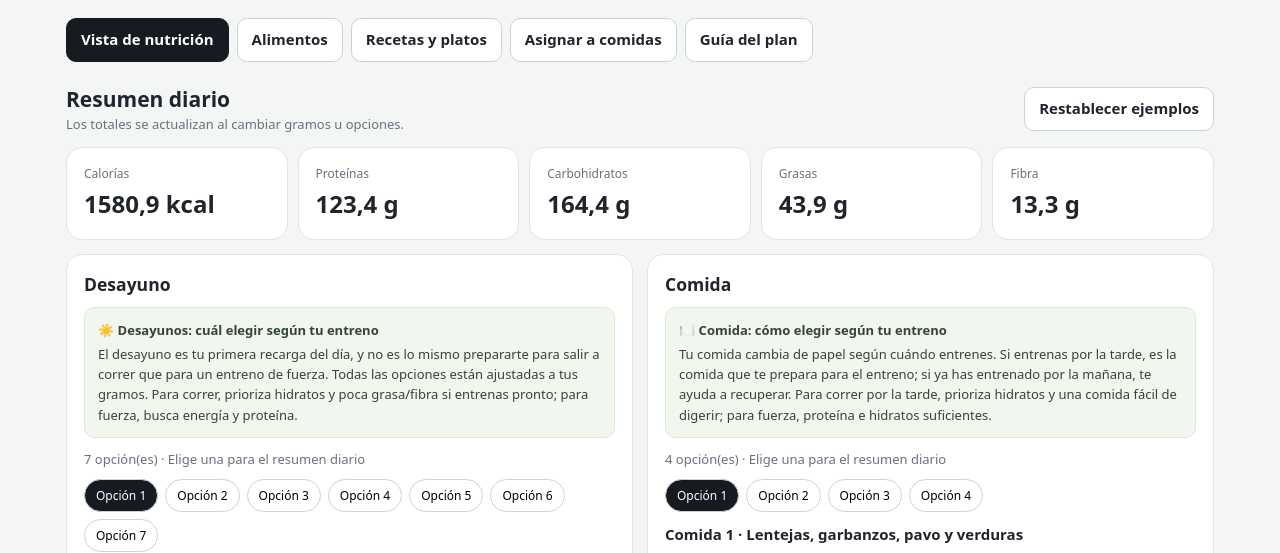
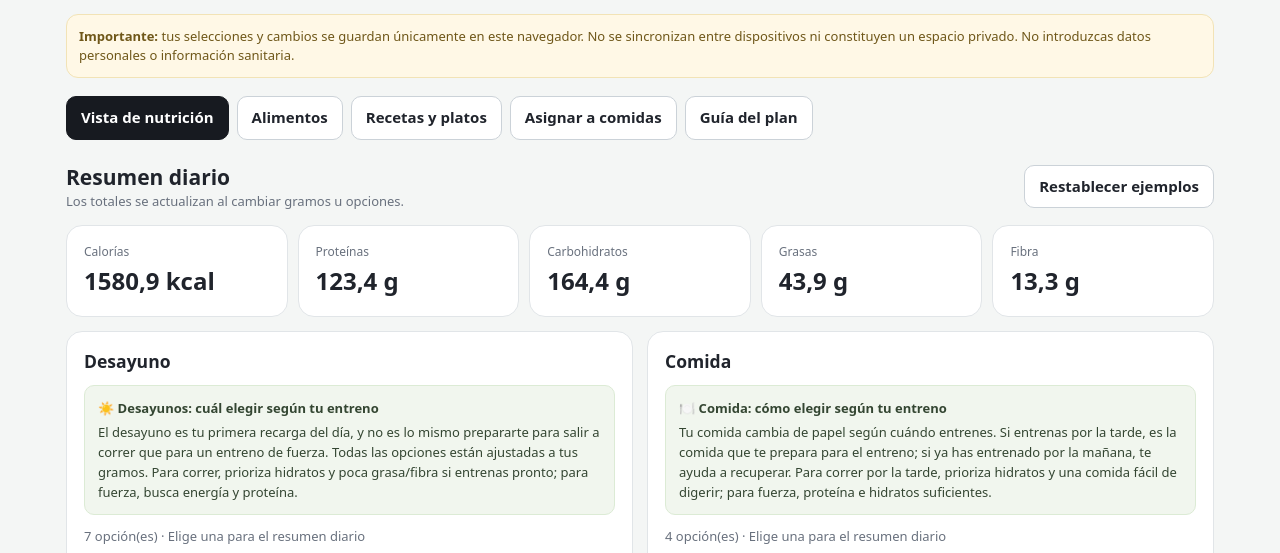
Before and after one commit to LUCASMETHOD-svg/LUCAS.METHOD---NUTRICI-N, a plain HTML site: page index.html in a window 1280 px wide. Shown: the part 175-728 px from the top of the page. Drawn offline with Linux system fonts and the light colour scheme.

Commit message:
Añadir aviso de almacenamiento local para clientes

```diff
--- a/index.html
+++ b/index.html
@@ -13,6 +13,7 @@
 </style></head><body><div class="shell">
 <header><div class="hero"><div class="brand">LUCAS.METHOD</div><h1>Tu nutrición, a tu manera.</h1><p>Tus 7 desayunos, 4 comidas, merienda y 6 cenas · Biblioteca de alimentos y recetas.</p></div><div class="tag">LUCAS.METHOD · PLAN NUTRICIONAL</div></header>
 
+<div class="notice"><strong>Importante:</strong> tus selecciones y cambios se guardan únicamente en este navegador. No se sincronizan entre dispositivos ni constituyen un espacio privado. No introduzcas datos personales o información sanitaria.</div>
 <nav class="nav"><button class="active" data-tab="plan">Vista de nutrición</button><button data-tab="foods">Alimentos</button><button data-tab="recipes">Recetas y platos</button><button data-tab="assign">Asignar a comidas</button><button data-tab="guide">Guía del plan</button></nav>
 <section id="tab-plan"><div class="section-title"><div><h2>Resumen diario</h2><div class="muted">Los totales se actualizan al cambiar gramos u opciones.</div></div><button class="btn" id="reset">Restablecer ejemplos</button></div><section class="metrics"><div class="metric"><div class="label">Calorías</div><strong id="total-kcal">0 kcal</strong></div><div class="metric"><div class="label">Proteínas</div><strong id="total-p">0 g</strong></div><div class="metric"><div class="label">Carbohidratos</div><strong id="total-c">0 g</strong></div><div class="metric"><div class="label">Grasas</div><strong id="total-f">0 g</strong></div><div class="metric"><div class="label">Fibra</div><strong id="total-fi">0 g</strong></div></section><div class="grid" id="meal-cards"></div></section>
 <section id="tab-foods" class="hidden"><div class="section-title"><div><h2>Base de datos de alimentos</h2><div class="muted">Introduce los valores nutricionales por cada 100 g.</div></div></div><div class="grid"><div class="card"><h3>Añadir alimento</h3><form id="food-form" class="formgrid"><div class="field full"><label for="food-name">Nombre del alimento</label><input id="food-name" required placeholder="Ej. Arroz cocido"></div><div class="field"><label for="food-kcal">Kcal / 100 g</label><input id="food-kcal" type="number" min="0" step="0.1" required></div><div class="field"><label for="food-p">Proteínas (g)</label><input id="food-p" type="number" min="0" step="0.1" required></div><div class="field"><label for="food-c">Carbohidratos (g)</label><input id="food-c" type="number" min="0" step="0.1" required></div><div class="field"><label for="food-f">Grasas (g)</label><input id="food-f" type="number" min="0" step="0.1" required></div><div class="field"><label for="food-fi">Fibra (g)</label><input id="food-fi" type="number" min="0" step="0.1" value="0" required></div><div class="actions full"><button class="btn primary" type="submit">Guardar alimento</button></div></form><div id="food-message" aria-live="polite"></div></div><div class="card"><h3>Alimentos guardados</h3><div id="food-table"></div></div></div></section>
```
